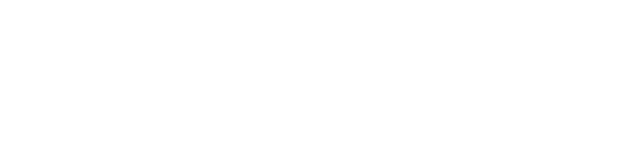
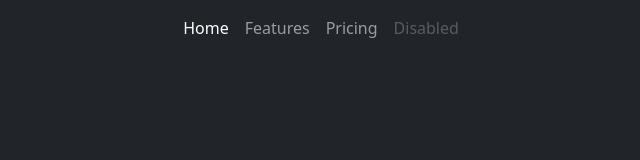
Before and after one commit to MountainGod/IOT-Project, a plain HTML site: page index.html in a window 1280 px wide. Shown: the whole page, without its empty margins (319-959 px from the left). Drawn offline with Linux system fonts and the light colour scheme.

Commit message:
Hello there

```diff
--- a/index.html
+++ b/index.html
@@ -5,9 +5,22 @@
 	<link rel="stylesheet" href="./css/bootstrap.css">
 	<title>Home</title>
 </head>
-<body>
-<nav>
+<body class="bg-dark text-light">
+<nav class="navbar navbar-expand-lg navbar-dark">
+	<div class="container-fluid">
+		<button class="navbar-toggler" type="button" data-bs-toggle="collapse" data-bs-target="#navbarNavAltMarkup">
+			<span class="navbar-toggler-icon"></span>
+		</button>
 
+		<div class="collapse navbar-collapse d-flex justify-content-center" id="navbarNavAltMarkup">
+			<div class="navbar-nav">
+				<a class="nav-link active" href="./">Home</a>
+				<a class="nav-link" href="#">Features</a>
+				<a class="nav-link" href="#">Pricing</a>
+				<a class="nav-link disabled">Disabled</a>
+			</div>
+		</div>
+	</div>
 </nav>
 
 
```
